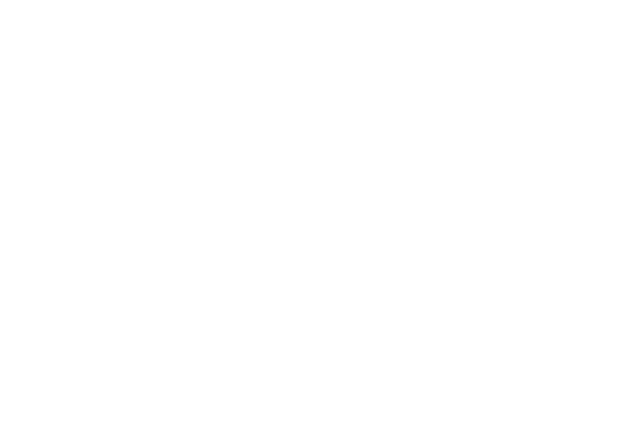
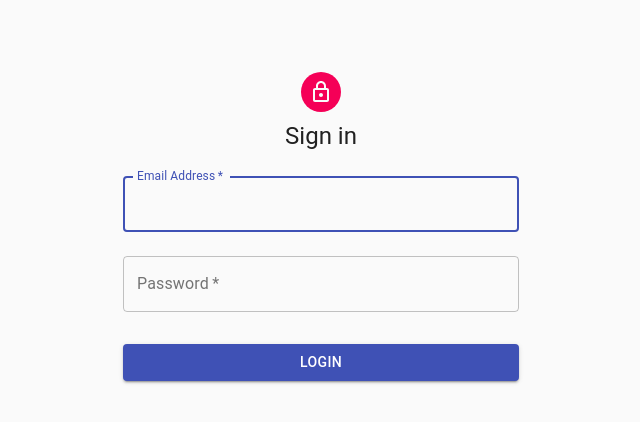
Before and after one commit to EANimesha/Facility-Booking-Frontend, a React (Create React App) app: page / in a window 1280 px wide. Shown: the top 422 px of the page, without its empty margins (319-959 px from the left). Built offline with nearby package versions, Linux system fonts and the light colour scheme.

Commit message:
developed login ui

```diff
--- a/package.json
+++ b/package.json
@@ -3,6 +3,8 @@
   "version": "0.1.0",
   "private": true,
   "dependencies": {
+    "@material-ui/core": "^4.11.0",
+    "@material-ui/icons": "^4.9.1",
     "@testing-library/jest-dom": "^4.2.4",
     "@testing-library/react": "^9.5.0",
     "@testing-library/user-event": "^7.2.1",
--- a/src/App.js
+++ b/src/App.js
@@ -1,11 +1,11 @@
 import React from 'react';
-import logo from './logo.svg';
 import './App.css';
+import Login from './components/Login';
 
 function App() {
   return (
     <div className="App">
-
+      <Login/>
     </div>
   );
 }
--- /dev/null
+++ b/src/components/Login.js
@@ -0,0 +1,93 @@
+import React, { useState } from "react";
+import Avatar from '@material-ui/core/Avatar';
+import Button from '@material-ui/core/Button';
+import CssBaseline from '@material-ui/core/CssBaseline';
+import TextField from '@material-ui/core/TextField';
+import LockOutlinedIcon from '@material-ui/icons/LockOutlined';
+import Typography from '@material-ui/core/Typography';
+import { makeStyles } from '@material-ui/core/styles';
+import Container from '@material-ui/core/Container';
+
+const useStyles = makeStyles((theme) => ({
+  paper: {
+    marginTop: theme.spacing(8),
+    display: 'flex',
+    flexDirection: 'column',
+    alignItems: 'center',
+  },
+  avatar: {
+    margin: theme.spacing(1),
+    backgroundColor: theme.palette.secondary.main,
+  },
+  form: {
+    width: '100%', // Fix IE 11 issue.
+    marginTop: theme.spacing(1),
+  },
+  submit: {
+    margin: theme.spacing(3, 0, 2),
+  },
+}));
+
+
+export default function Login() {
+  const classes = useStyles();
+
+  const [email, setEmail] = useState("");
+  const [password, setPassword] = useState("");
+
+  const handleSubmit = (evt) => {
+      evt.preventDefault();
+      console.log(email,password);
+  }
+
+  return (
+    <Container component="main" maxWidth="xs">
+      <CssBaseline />
+      <div className={classes.paper}>
+        <Avatar className={classes.avatar}>
+          <LockOutlinedIcon />
+        </Avatar>
+        <Typography component="h1" variant="h5">
+          Sign in
+        </Typography>
+        <form className={classes.form} noValidate onSubmit={handleSubmit}>
+          <TextField
+            variant="outlined"
+            margin="normal"
+            required
+            fullWidth
+            id="email"
+            label="Email Address"
+            name="email"
+            autoComplete="email"
+            autoFocus
+            value={email}
+            onChange={e=>setEmail(e.target.value)}
+          />
+          <TextField
+            variant="outlined"
+            margin="normal"
+            required
+            fullWidth
+            name="password"
+            label="Password"
+            type="password"
+            id="password"
+            autoComplete="current-password"
+            value={password}
+            onChange={e=>setPassword(e.target.value)}
+          />
+          <Button
+            type="submit"
+            fullWidth
+            variant="contained"
+            color="primary"
+            className={classes.submit}
+          >
+            LogIn
+          </Button>
+        </form>
+      </div>
+    </Container>
+  );
+}
```
Also changed, not shown: 1 other file (tests, documents, lock files or other folders).
